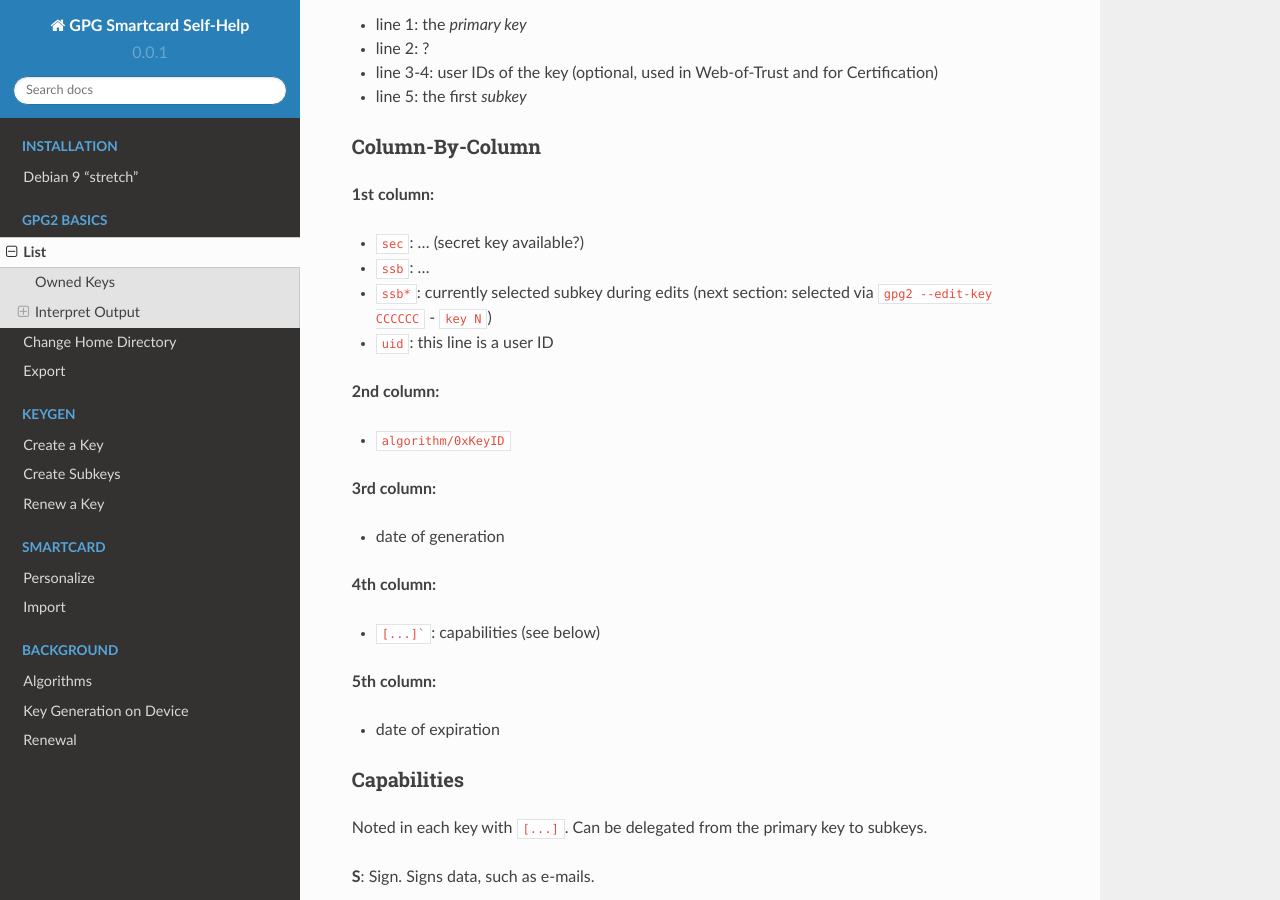
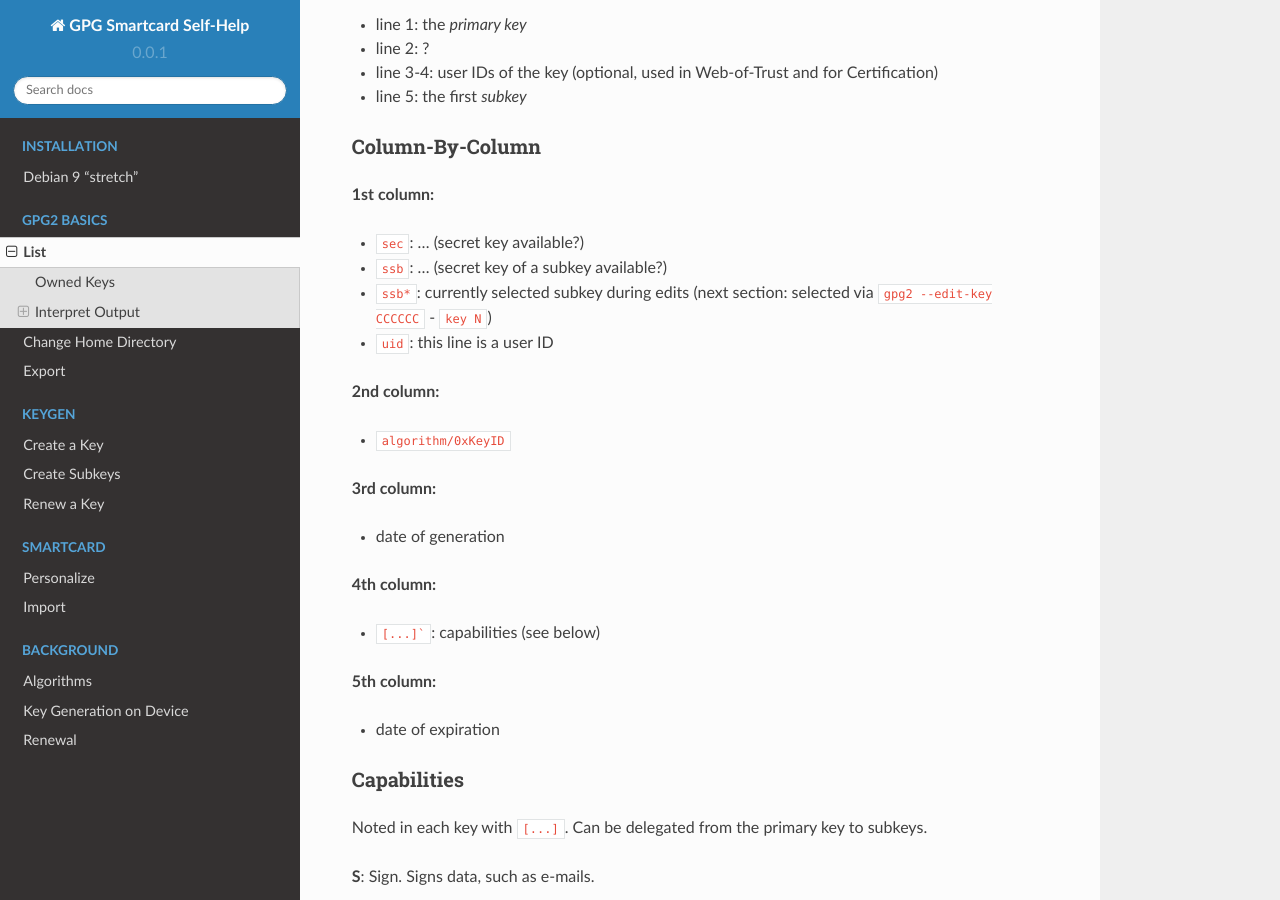
Before and after one commit to ax3l/gpg_smartcard, a Sphinx documentation site: the page built from source/gpg2/list.rst, in a window 1280 px wide and 900 px high, scrolled down 558 px. Built offline with Sphinx 7.4.7 and the Read the Docs theme 2.0.0, drawn with Linux system fonts in a browser that asks for light colours.

Commit message:
Subkey (ssb)

```diff
--- a/source/gpg2/list.rst
+++ b/source/gpg2/list.rst
@@ -38,7 +38,7 @@ Column-By-Column
 **1st column:**
 
 * ``sec``: ... (secret key available?)
-* ``ssb``: ...
+* ``ssb``: ... (secret key of a subkey available?)
 * ``ssb*``: currently selected subkey during edits
   (next section: selected via ``gpg2 --edit-key CCCCCC`` - ``key N``)
 
```
